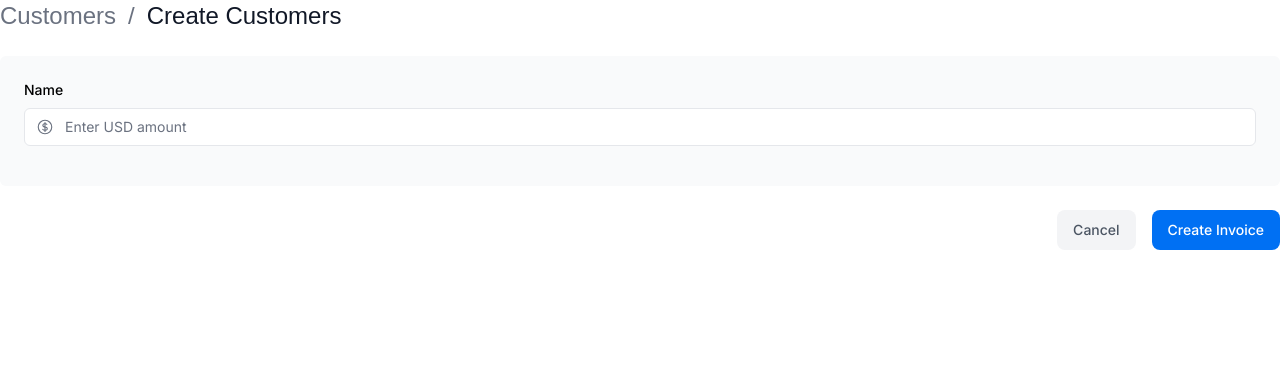
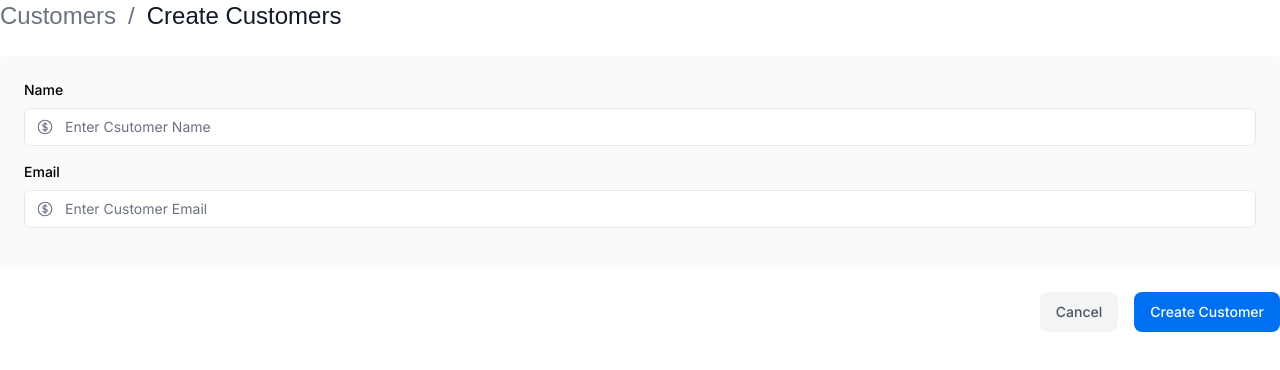
Before and after one commit to dheaach/nextjs-dashboard-github, a Next.js app: page /dashboard/customers/create in a window 1280 px wide. Shown: the top 370 px of the page. Built offline with nearby package versions, Linux system fonts and the light colour scheme; no server answers; the database is empty; a web font is replaced by a local one.

Commit message:
Update create-form.tsx

```diff
--- a/app/ui/customers/create-form.tsx
+++ b/app/ui/customers/create-form.tsx
@@ -19,19 +19,37 @@ export default function Form({ customers }: { customers: CustomerField[] }) {
   return (
     <form action={formAction}>
       <div className="rounded-md bg-gray-50 p-4 md:p-6">
-        {/* Invoice Amount */}
+        {/* Name */}
         <div className="mb-4">
-          <label htmlFor="amount" className="mb-2 block text-sm font-medium">
+          <label htmlFor="name" className="mb-2 block text-sm font-medium">
             Name
           </label>
           <div className="relative mt-2 rounded-md">
             <div className="relative">
               <input
-                id="amount"
-                name="amount"
-                type="number"
-                step="0.01"
-                placeholder="Enter USD amount"
+                id="name"
+                name="name"
+                type="text"
+                placeholder="Enter Csutomer Name"
+                className="peer block w-full rounded-md border border-gray-200 py-2 pl-10 text-sm outline-2 placeholder:text-gray-500"
+                required
+              />
+              <CurrencyDollarIcon className="pointer-events-none absolute left-3 top-1/2 h-[18px] w-[18px] -translate-y-1/2 text-gray-500 peer-focus:text-gray-900" />
+            </div>
+          </div>
+        </div>
+        {/* Email */}
+        <div className="mb-4">
+          <label htmlFor="email" className="mb-2 block text-sm font-medium">
+            Email
+          </label>
+          <div className="relative mt-2 rounded-md">
+            <div className="relative">
+              <input
+                id="email"
+                name="email"
+                type="email"
+                placeholder="Enter Customer Email"
                 className="peer block w-full rounded-md border border-gray-200 py-2 pl-10 text-sm outline-2 placeholder:text-gray-500"
                 required
               />
@@ -47,7 +65,7 @@ export default function Form({ customers }: { customers: CustomerField[] }) {
         >
           Cancel
         </Link>
-        <Button type="submit">Create Invoice</Button>
+        <Button type="submit">Create Customer</Button>
       </div>
     </form>
   );
```
